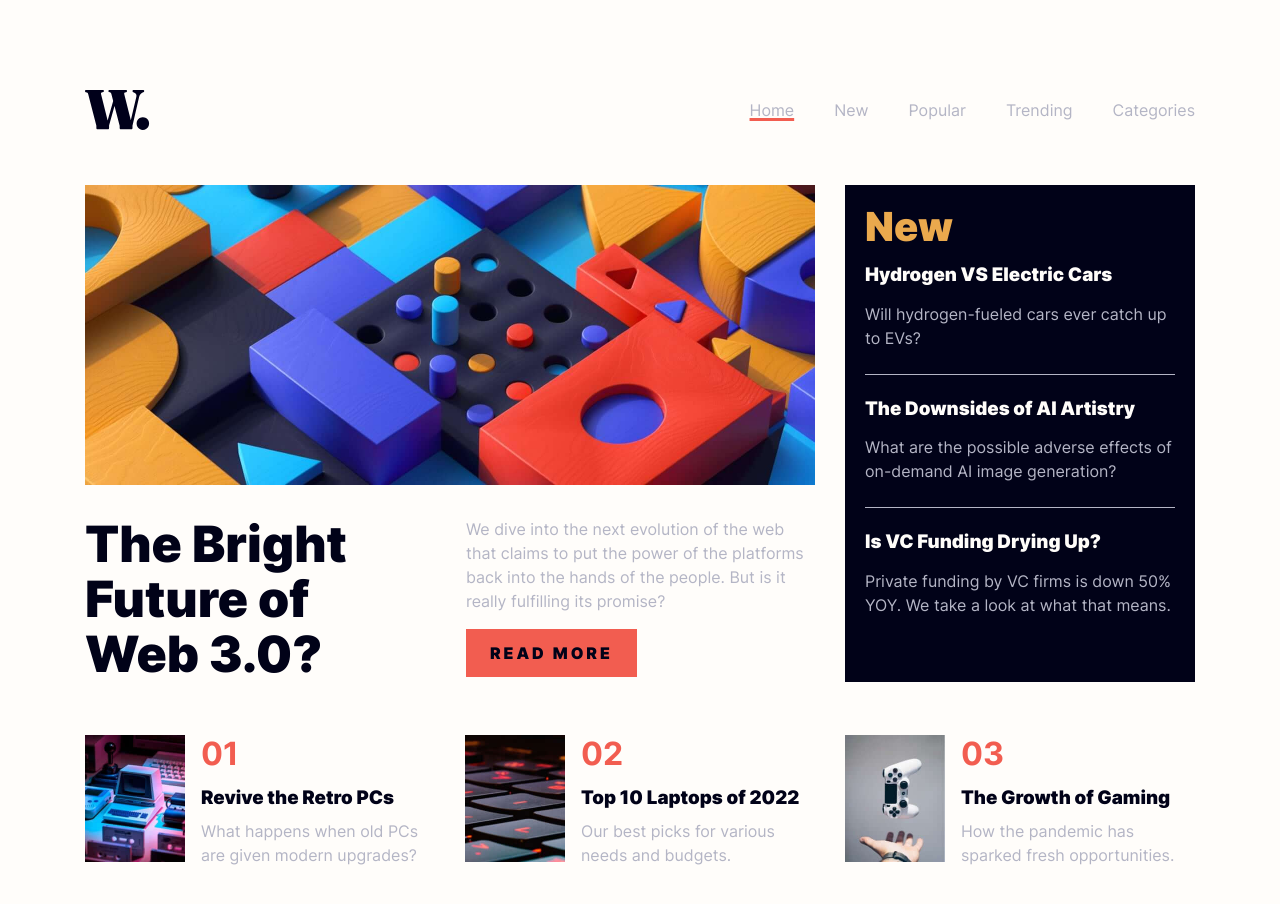
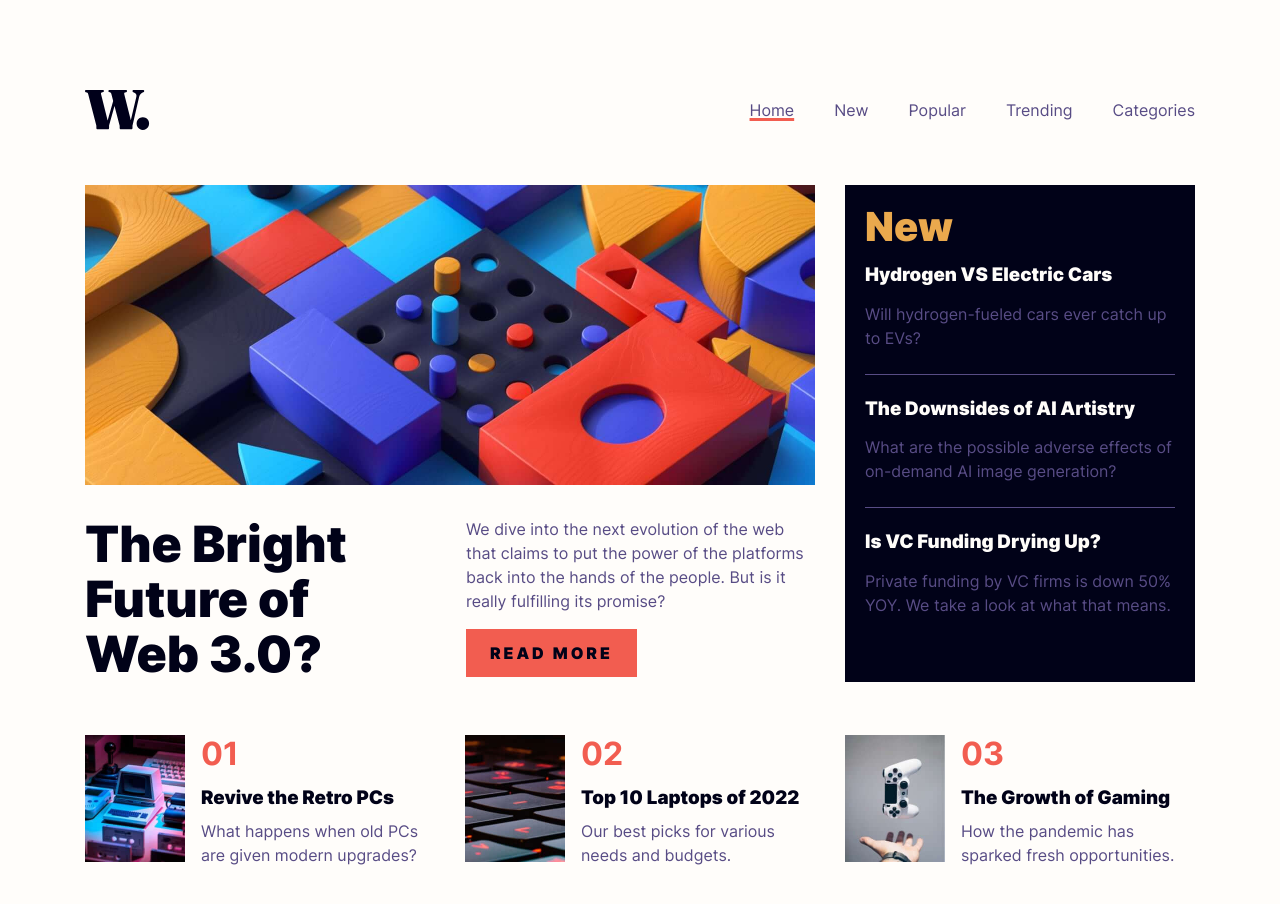
Before and after one commit to bccpadge/news-homepage-main, a website built with Vite: page index.html in a window 1280 px wide. Built offline with nearby package versions, Linux system fonts and the light colour scheme.

Commit message:
Update style.css
added another CSS color variable

```diff
--- a/style.css
+++ b/style.css
@@ -13,7 +13,8 @@
 
   --clr-neutral-100: 36 100% 99%;
   --clr-neutral-200: 237 20% 80%;
-  --clr-neutral-400: 236 13% 74%;
+  --clr-neutral-400: 252 27% 41%;
+  --clr-neutral-500: 236 13% 74%;
   --clr-neutral-800: 240 100% 5%;
   --clr-neutral-900: 238 92% 5%;
 
@@ -362,7 +363,7 @@ main {
 /* !aside styles */
 aside {
   --clr-heading: hsl(var(--clr-neutral-100));
-  --clr-body: hsl(var(--clr-neutral-200));
+  --clr-body: hsl(var(--clr-neutral-500));
   --clr-accent-400: hsl(var(--clr-yellow-400));
   background-color: hsl(var(--clr-neutral-900));
   padding: 1.25rem;
```
